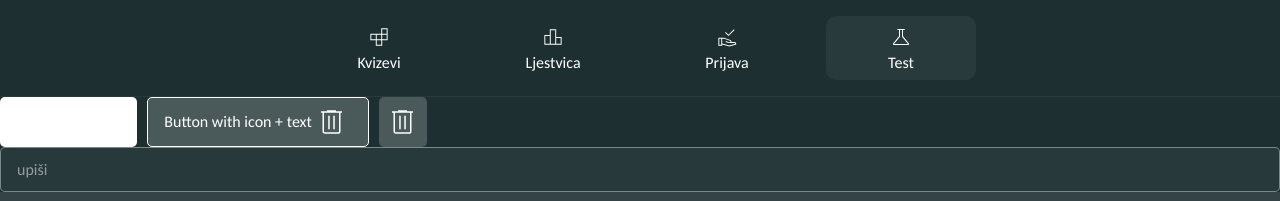
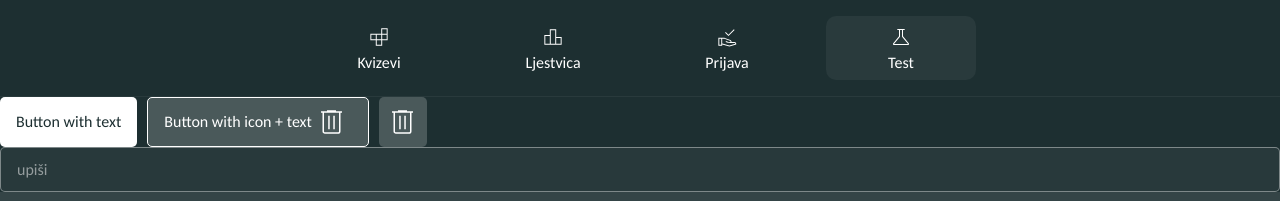
Before and after one commit to lovretomic/peta-kviz-app, a React (Vite) app: page /test in a window 1280 px wide. Shown: the top 201 px of the page. Built offline with nearby package versions, Linux system fonts and the light colour scheme.

Commit message:
fixed primary button component

```diff
--- a/src/components/Button/Button.module.scss
+++ b/src/components/Button/Button.module.scss
@@ -29,6 +29,10 @@
 .primary {
   background-color: white;
   color: #1d2f31;
+
+  span {
+    color: #1d2f31;
+  }
 }
 
 .primary:hover:enabled {
--- a/src/components/Button/Button.tsx
+++ b/src/components/Button/Button.tsx
@@ -17,7 +17,7 @@ const Button: React.FC<ButtonProps> = ({
   const isIconOnly = !!icon && !children;
   return (
     <button
-      className={clsx(c.button, className, {
+      className={clsx(c.button, {
         [c.primary]: variant === "primary",
         [c.secondary]: variant === "secondary",
         [c.outlined]: variant === "outlined",
```
